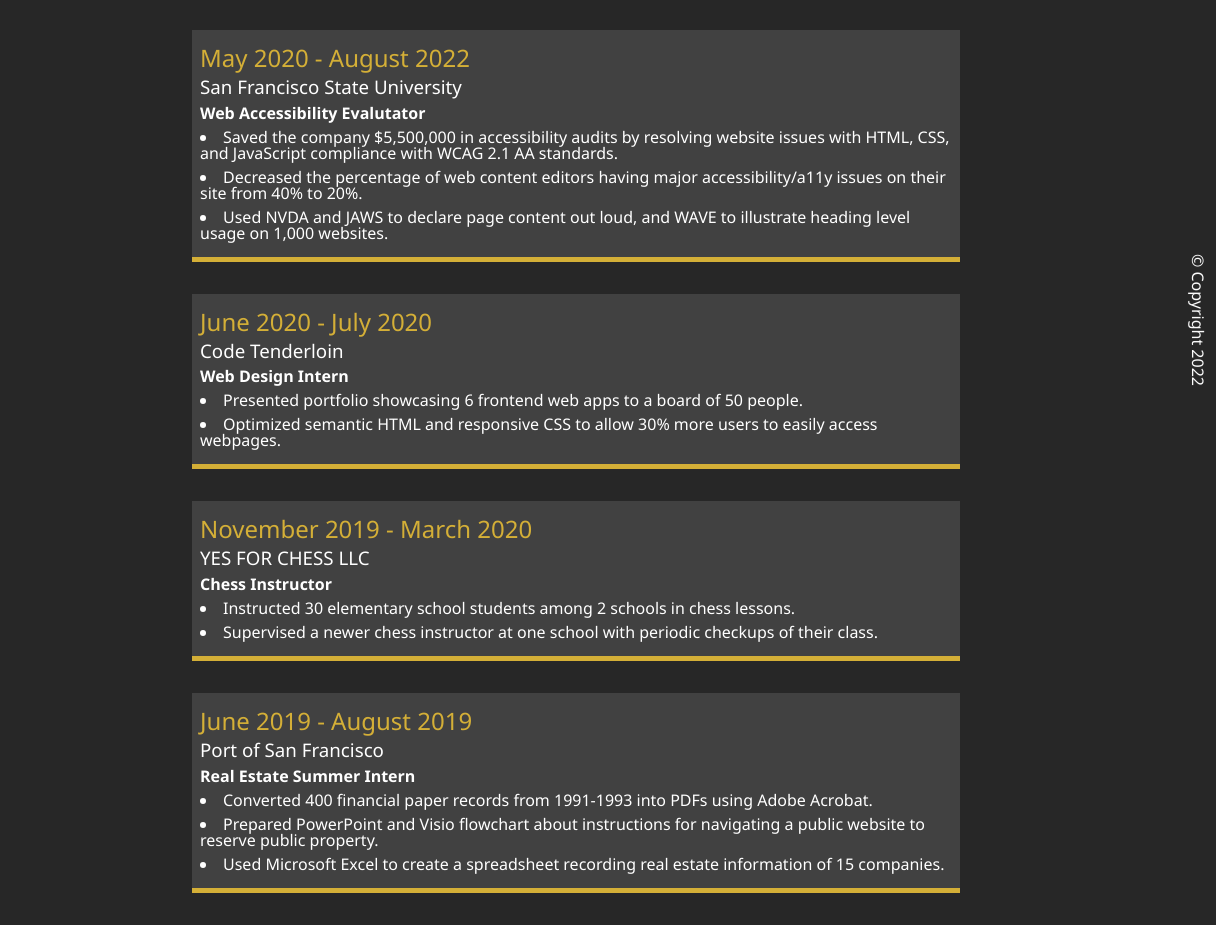
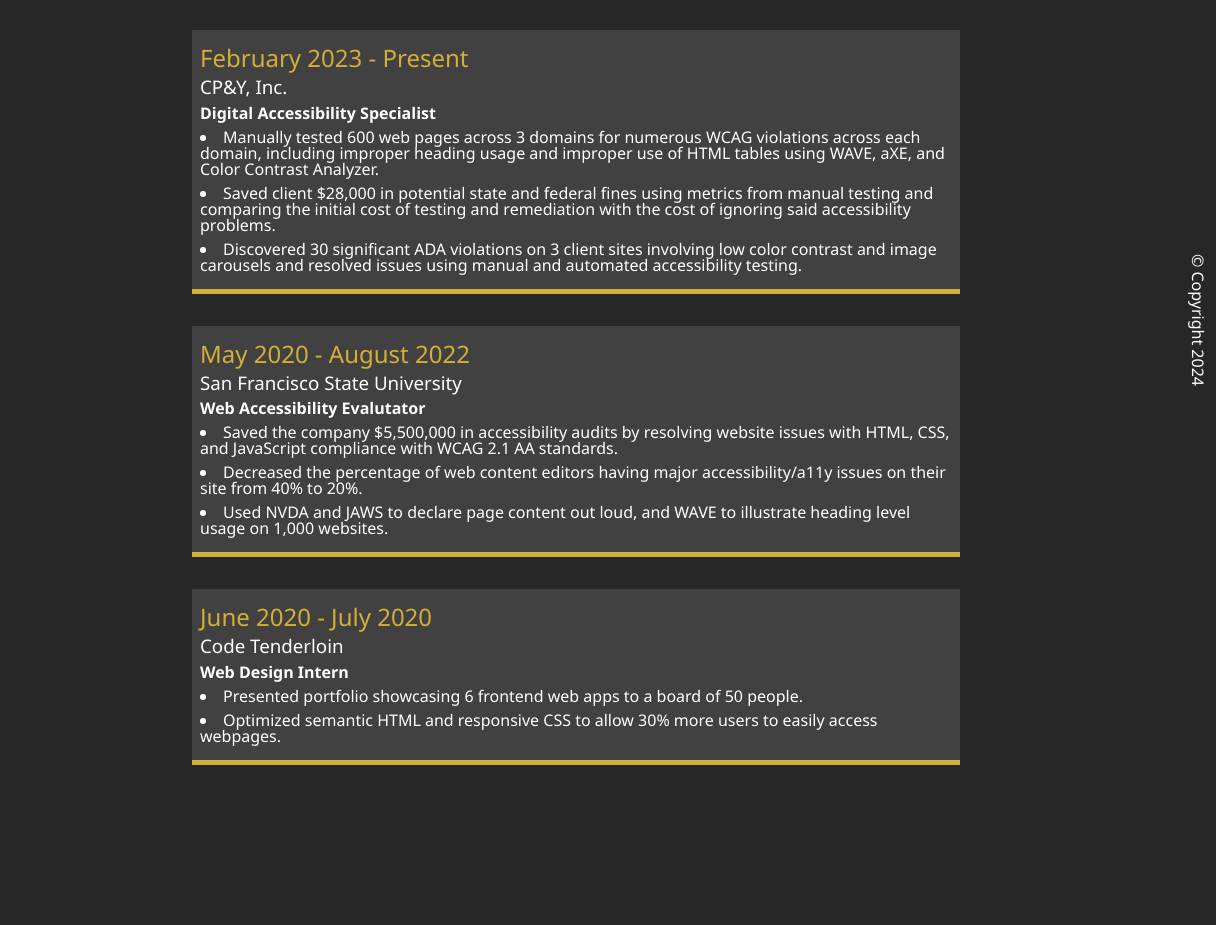
Before and after one commit to chotimmysf/portfolio-ticho, a plain HTML site: page work.html in a window 1280 px wide. Shown: the part 402-1327 px from the top of the page, 64-1280 px from the left. After the commit the page ends 1199 px from the top, so only its background shows below. Drawn offline with Linux system fonts and the light colour scheme.

Commit message:
updated bio and work experience

```diff
--- a/work.html
+++ b/work.html
@@ -37,12 +37,11 @@
           <div class="about__bio">
             <h1 class="text-secondary">BIO</h1>
             <p>
-              I'm an aspiring frontend developer with 2 years of experience in JavaScript and web/UI accessibility and 3 years experience of HTML and CSS.
+              I currently have 3 years of experience in web accessibility, HTML, CSS, and JavaScript.
               </br>I currently possess a Bachelor's degree in Information Systems from San Francisco State
-              University. </br>I live in San Francisco, California, and I’m currently
-              taking online courses on frontend development, full stack development, and data structures and algorithms.
-              </br>I am
-              actively searching for onsite opportunities for new grad and junior frontend roles at the moment.
+              University. </br>
+              I am actively searching for remote, hybrid, and onsite opportunities for junior and mid level accessibility, QA automation, frontend roles local to the
+              San Francisco Bay Area.
               Recruiters, you may contact me through email at
               chotimmysf@gmail.com.
             </p>
@@ -50,6 +49,29 @@
         </div>
 
         <div class="jobs">
+          <div class="jobs__job">
+            <h2 class="text-secondary">February 2023 - Present</h2>
+            <h3>CP&Y, Inc.</h3>
+            <h4>Digital Accessibility Specialist</h4>
+            <p>
+              <li class="job-text">
+                Manually tested 600 web pages across 3 domains for numerous
+                WCAG violations across each domain, including improper heading
+                usage and improper use of HTML tables using WAVE, aXE, and
+                Color Contrast Analyzer.
+              </li>
+              <li class="job-text">
+                Saved client $28,000 in potential state and federal fines using metrics
+                from manual testing and comparing the initial cost of testing and
+                remediation with the cost of ignoring said accessibility problems.
+              </li>
+              <li class="job-text">
+                Discovered 30 significant ADA violations on 3 client sites involving
+                low color contrast and image carousels and resolved issues using manual
+                and automated accessibility testing.
+              </li>
+            </p>
+          </div>
           <div class="jobs__job">
             <h2 class="text-secondary">May 2020 - August 2022</h2>
             <h3>San Francisco State University</h3>
@@ -78,38 +100,6 @@
               Optimized semantic HTML and responsive CSS to allow 30% more users to easily access webpages.
             </li>
           </div>
-          <div class="jobs__job">
-            <h2 class="text-secondary">November 2019 - March 2020</h2>
-            <h3>YES FOR CHESS LLC</h3>
-            <h4>Chess Instructor</h4>
-            <li class="job-text">
-              Instructed 30 elementary school students among 2 schools in chess
-              lessons.
-            </li>
-            <li class="job-text">
-              Supervised a newer chess instructor at one school with periodic
-              checkups of their class.
-            </li>
-          </div>
-          <div class="jobs__job">
-            <h2 class="text-secondary">June 2019 - August 2019</h2>
-            <h3>Port of San Francisco</h3>
-            <h4>Real Estate Summer Intern</h4>
-            <p>
-              <li class="job-text">
-                Converted 400 financial paper records from 1991-1993 into PDFs
-                using Adobe Acrobat.
-              </li>
-              <li class="job-text">
-                Prepared PowerPoint and Visio flowchart about instructions for
-                navigating a public website to reserve public property.
-              </li>
-              <li class="job-text">
-                Used Microsoft Excel to create a spreadsheet recording real
-                estate information of 15 companies.
-              </li>
-            </p>
-          </div>
         </div>
 
         <div class="social-icons">
@@ -121,7 +111,7 @@
           </a>
         </div>
 
-        <footer>&copy; Copyright 2022</footer>
+        <footer>&copy; Copyright 2024</footer>
       </section>
     </main>
 
```
Also changed, not shown: contact.html (+5 -13 lines), index.html (+2 -2 lines), projects.html (+1 -1 lines).
